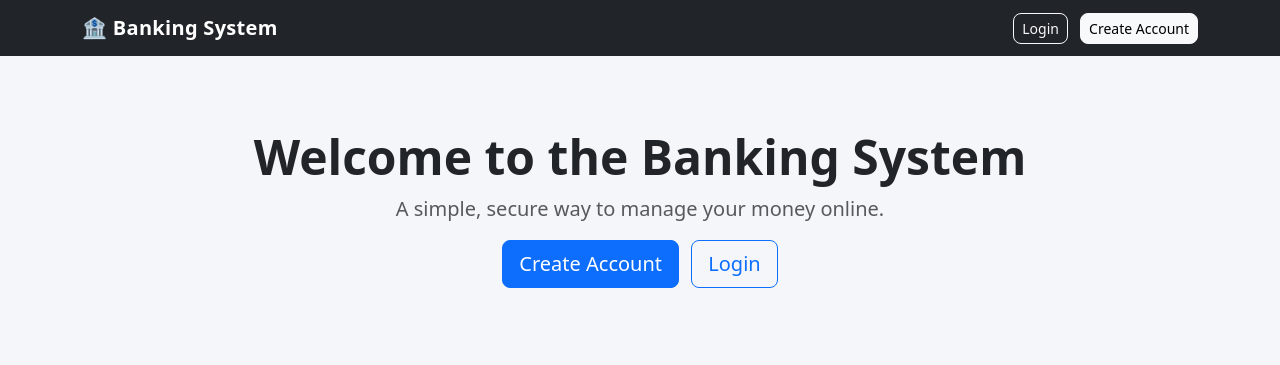
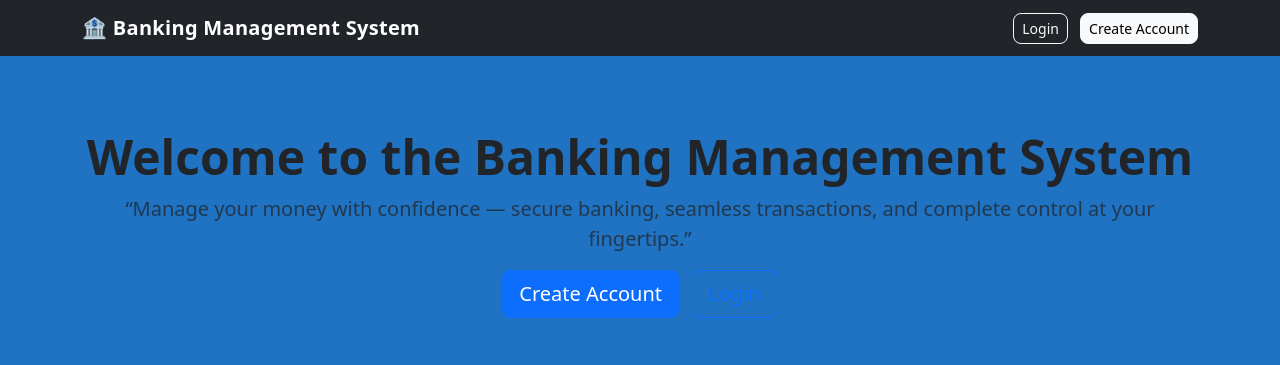
Before and after one commit to tejadivi19-dev/banking-management-system-project, a Flask app: page / in a window 1280 px wide. Shown: the top 365 px of the page. Run offline with Flask 3, Linux system fonts and the light colour scheme.

Commit message:
Update website styles

```diff
--- a/static/style.css
+++ b/static/style.css
@@ -1,5 +1,5 @@
 body {
-    background-color: #f4f6f9;
+    background-color: #1f73c2;
 }
 
 .card {
--- a/templates/base.html
+++ b/templates/base.html
@@ -3,14 +3,14 @@
 <head>
   <meta charset="UTF-8">
   <meta name="viewport" content="width=device-width, initial-scale=1">
-  <title>{% block title %}Banking System{% endblock %}</title>
+  <title>{% block title %}Banking Management System{% endblock %}</title>
   <link href="https://cdn.jsdelivr.net/npm/bootstrap@5.3.3/dist/css/bootstrap.min.css" rel="stylesheet">
   <link href="{{ url_for('static', filename='style.css') }}" rel="stylesheet">
 </head>
 <body>
   <nav class="navbar navbar-expand-lg navbar-dark bg-dark mb-4">
     <div class="container">
-      <a class="navbar-brand fw-bold" href="{{ url_for('index') }}">🏦 Banking System</a>
+      <a class="navbar-brand fw-bold" href="{{ url_for('index') }}">🏦 Banking Management System</a>
       <div>
         {% if session.get('account_number') %}
           <a class="btn btn-outline-light btn-sm me-2" href="{{ url_for('dashboard') }}">Dashboard</a>
--- a/templates/index.html
+++ b/templates/index.html
@@ -2,8 +2,8 @@
 {% block title %}Welcome{% endblock %}
 {% block content %}
 <div class="text-center py-5">
-  <h1 class="display-5 fw-bold">Welcome to the Banking System</h1>
-  <p class="lead text-muted">A simple, secure way to manage your money online.</p>
+  <h1 class="display-5 fw-bold">Welcome to the Banking Management System</h1>
+  <p class="lead text-muted">“Manage your money with confidence — secure banking, seamless transactions, and complete control at your fingertips.”</p>
   <a href="{{ url_for('register') }}" class="btn btn-primary btn-lg me-2">Create Account</a>
   <a href="{{ url_for('login') }}" class="btn btn-outline-primary btn-lg">Login</a>
 </div>
```
